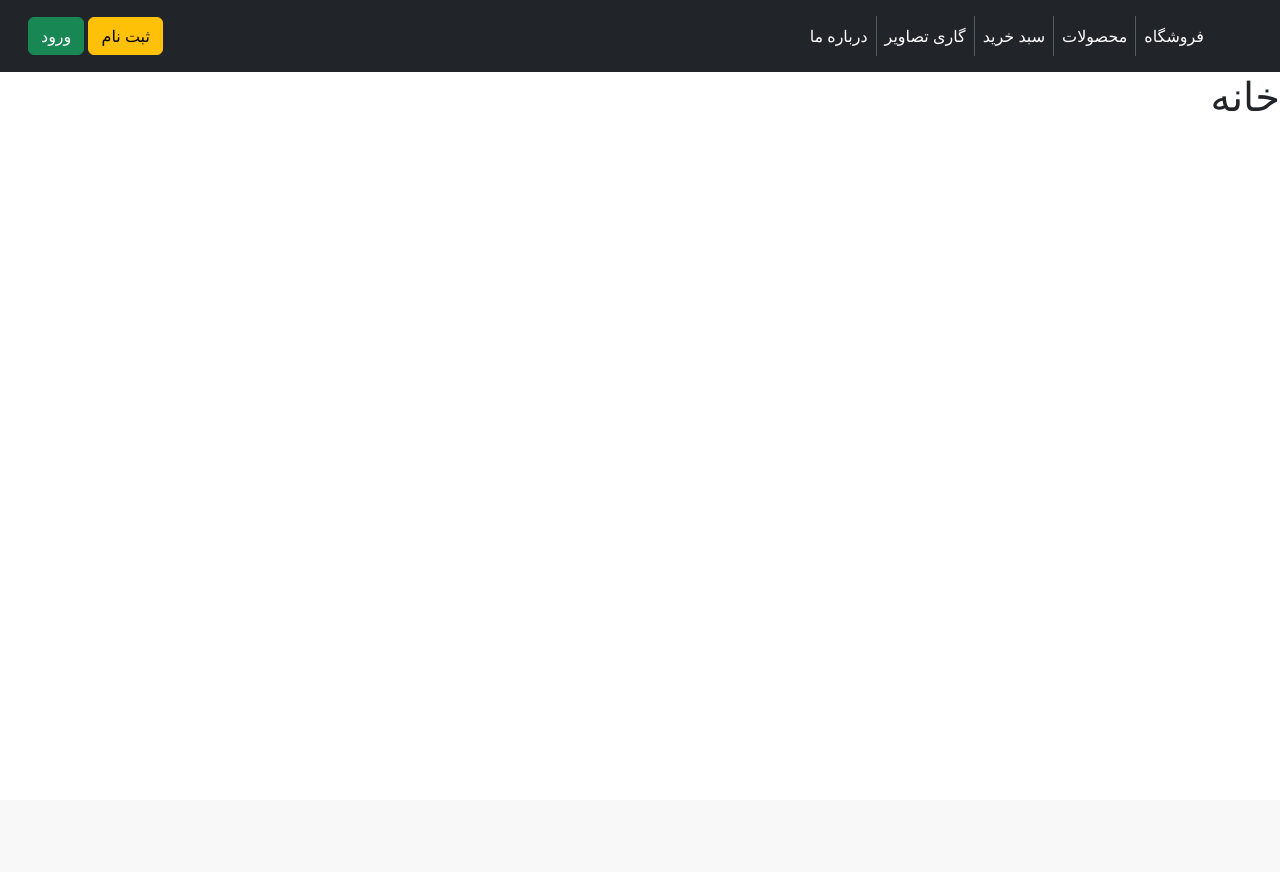
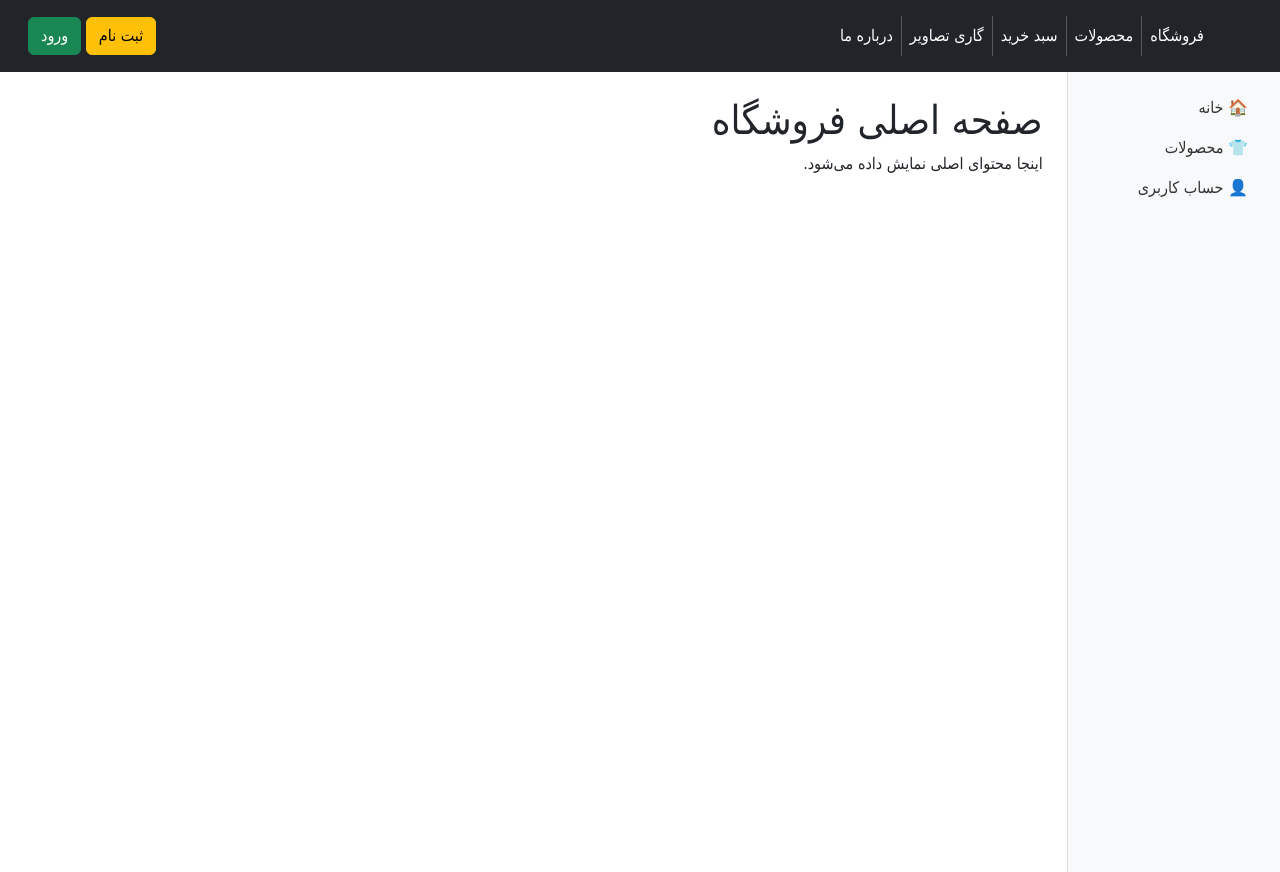
Before and after one commit to mhmdreza13/Web-App, a Django app: page / in a window 1280 px wide. Before the commit the page ends 111 px from the top, so only its background shows below. Run offline with Django 5.2, Linux system fonts and the light colour scheme; some libraries are stand-ins or nearby versions.

Commit message:
create sidebar

```diff
--- a/accounts/templates/accounts/profile.html
+++ b/accounts/templates/accounts/profile.html
@@ -4,6 +4,7 @@
 {% block title %}حساب کاربری{% endblock title %}
 
 {% block body %}
+<main class="col-9 col-md-10 p-4">
 <br>
 
     <div class="row justify-content-center">
@@ -47,6 +48,9 @@
 
     </div>
 
+</main>
 
+</div>
 
+</div>
 {% endblock body %}
--- a/home/templates/home/home.html
+++ b/home/templates/home/home.html
@@ -1,5 +1,16 @@
 {% extends 'main.html' %}
-{% block title %} خانه {% endblock %}
+{% block title %} خانه {% endblock title %}
 {% block body %}
-<h1>  خانه </h1>
+
+
+        <!-- محتوای اصلی -->
+        <main class="col-9 col-md-10 p-4">
+            <h1>صفحه اصلی فروشگاه</h1>
+            <p>اینجا محتوای اصلی نمایش داده می‌شود.</p>
+            </main>
+
+    </div>
+
+</div>
+
 {% endblock %}
--- a/templates/main.html
+++ b/templates/main.html
@@ -2,7 +2,7 @@
 <html lang="fa" dir = 'rtl'>
 <head>
     <meta charset="UTF-8">
-    <title>{% block title %} {% endblock %}</title>
+    <title>{% block title %} {% endblock title %}</title>
     {% load static %}
     <link rel="stylesheet" href="{% static 'css/bootstrap.min.css' %}">
     <link rel="stylesheet" href="{% static 'header.css' %}">
@@ -11,8 +11,8 @@
 </head>
 <body>
     {% include "navbar.html" %}
-
-    {% block body %} {% endblock %}
+    {% include "sidebar.html" %}
+    {% block body %} {% endblock body %}
     {% include "message.html" %}
 </body>
 </html>
--- /dev/null
+++ b/templates/sidebar.html
@@ -0,0 +1,58 @@
+
+
+    <style>
+        body {
+            font-family: Vazir, Tahoma, sans-serif;
+            direction: rtl;
+        }
+        .sidebar {
+            height: 100vh;
+            background-color: #f8f9fa;
+            padding: 1rem;
+            border-left: 1px solid #ddd;
+        }
+        .sidebar a {
+            text-decoration: none;
+            color: #333;
+        }
+        .submenu {
+            padding-right: 1rem;
+        }
+
+    </style>
+</head>
+<body>
+<div class="container-fluid">
+    <div class="row">
+            <!-- سایدبار -->
+        <nav class="col-3 col-md-2 sidebar">
+        <ul class="nav flex-column" style="text-align: right; padding-right: 0px;">
+            <li class="nav-item">
+            <a class="nav-link" href="#">🏠 خانه</a>
+            </li>
+            <li class="nav-item">
+            <a class="nav-link" data-bs-toggle="collapse" href="#productsMenu" role="button" aria-expanded="false" aria-controls="productsMenu">
+                👕 محصولات
+            </a>
+            <div class="collapse submenu" id="productsMenu">
+                <ul class="nav flex-column">
+                <li class="nav-item"><a class="nav-link" href="#">لباس مردانه</a></li>
+                <li class="nav-item"><a class="nav-link" href="#">لباس زنانه</a></li>
+                <li class="nav-item"><a class="nav-link" href="#">اکسسوری</a></li>
+                </ul>
+            </div>
+            </li>
+            <li class="nav-item">
+            <a class="nav-link" data-bs-toggle="collapse" href="#accountMenu" role="button" aria-expanded="false" aria-controls="accountMenu">
+                👤 حساب کاربری
+            </a>
+            <div class="collapse submenu" id="accountMenu">
+                <ul class="nav flex-column">
+                <li class="nav-item"><a class="nav-link" href="#">پروفایل</a></li>
+                <li class="nav-item"><a class="nav-link" href="#">تنظیمات</a></li>
+                <li class="nav-item"><a class="nav-link" href="#">خروج</a></li>
+                </ul>
+            </div>
+            </li>
+        </ul>
+        </nav>
```
Also changed, not shown: accounts/templates/accounts/update.html (+8 -1 lines).
